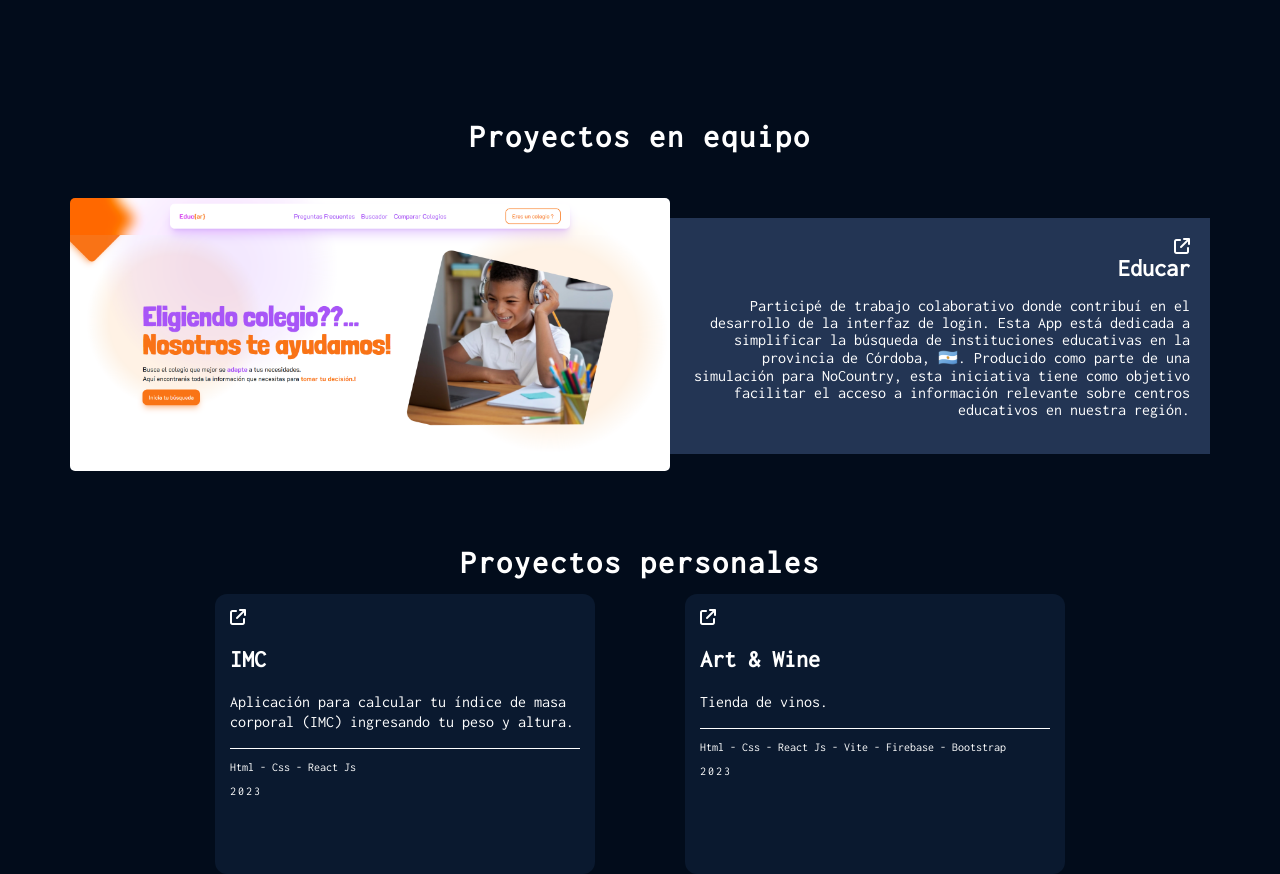
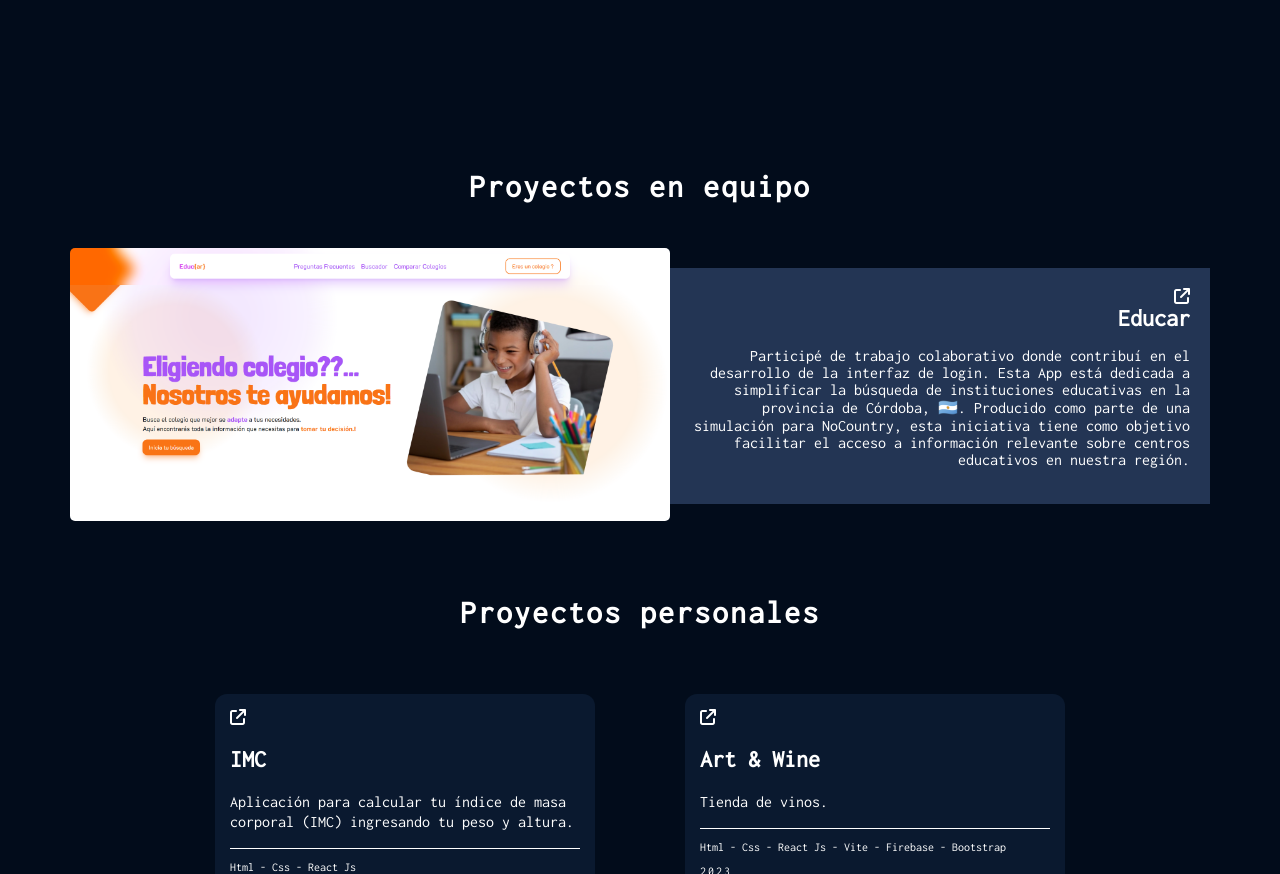
Before and after one commit to CristianMozetich/Portfolio, a React (Vite) app: page / in a window 1280 px wide. Shown: the part 602-1476 px from the top of the page. Built offline with nearby package versions, Linux system fonts and the light colour scheme.

Commit message:
actualizaciones

```diff
--- a/src/Components/EducarProyect/EducarProyect.css
+++ b/src/Components/EducarProyect/EducarProyect.css
@@ -5,7 +5,6 @@
     flex-wrap: wrap;
     margin: auto;
     max-width: 1200px;
-    padding: 50px;
 }
 
 .img_educar{
--- a/src/Components/Proyects/Proyects.css
+++ b/src/Components/Proyects/Proyects.css
@@ -4,6 +4,7 @@
     margin: auto;
     display: flex;
     justify-content: center;
+    padding: 50px;
   }
   .titulo_proyectos h1{
     text-align: center;
```
